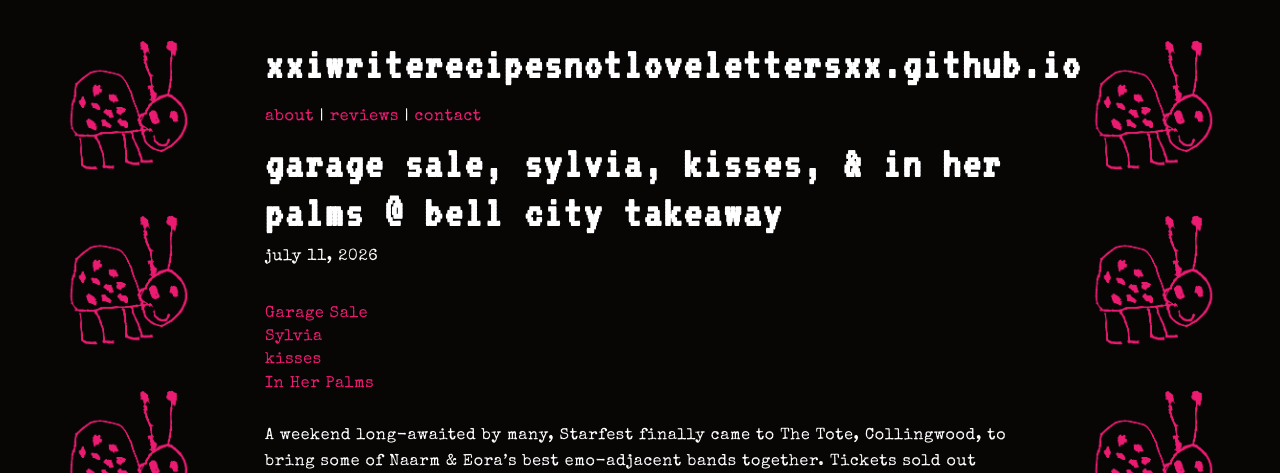
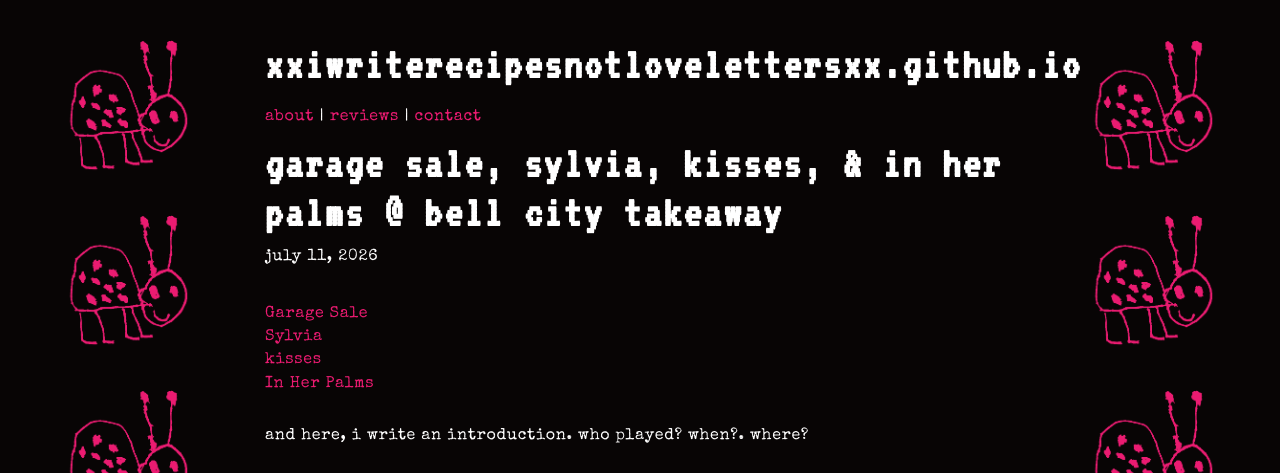
Before and after one commit to xxiwriterecipesnotlovelettersxx/xxiwriterecipesnotlovelettersxx.github.io, a Jekyll site: the page built from _posts/2026-07-11-garage-sale-kisses-sylvia-and-in-her-palms-at-bell-city-takeaway.md, in a window 1280 px wide and 1400 px high. Shown: the top 473 px of the window. Built offline with Jekyll 4.4.1, drawn with Linux system fonts in a browser that asks for light colours; some of the changed text lies outside the part shown; grey boxes are pictures that could not be loaded.

Commit message:
Revise event details and introduction in blog post
Updated the introduction and added details about the event and performance.

```diff
--- a/_posts/2026-07-11-garage-sale-kisses-sylvia-and-in-her-palms-at-bell-city-takeaway.md
+++ b/_posts/2026-07-11-garage-sale-kisses-sylvia-and-in-her-palms-at-bell-city-takeaway.md
@@ -13,11 +13,11 @@ thumbnail: /images/bellcityihop2.png
 <a href="https://linktr.ee/inherpalms">In Her Palms</a><br>
 </p>
 <br>
-A weekend long-awaited by many, Starfest finally came to The Tote, Collingwood, to bring some of Naarm & Eora's best emo-adjacent bands together. Tickets sold out quickly, filling the band room with an excited crowd from the afternoon into late evening. It was so incredible to be a part of one of the ten bands who joined forces to put on such an amazing show.. I will definitely look back on this night fondly for a long time to come.
+and here, i write an introduction. who played? when?. where?
 
 ![poster](/images/gsaleprestonposter.jpg)
 
-Arriving at the venue. yay meeting people venue is cool michael sound! first gig since starefest
+Arriving at the venue. yay meeting people venue is cool michael sound! first gig since starfest. the weather (wet).
 <br><br>
 in her palms we played, debuting two new live songs fashion school electric and a new, as of right now unnamed.
 
```
